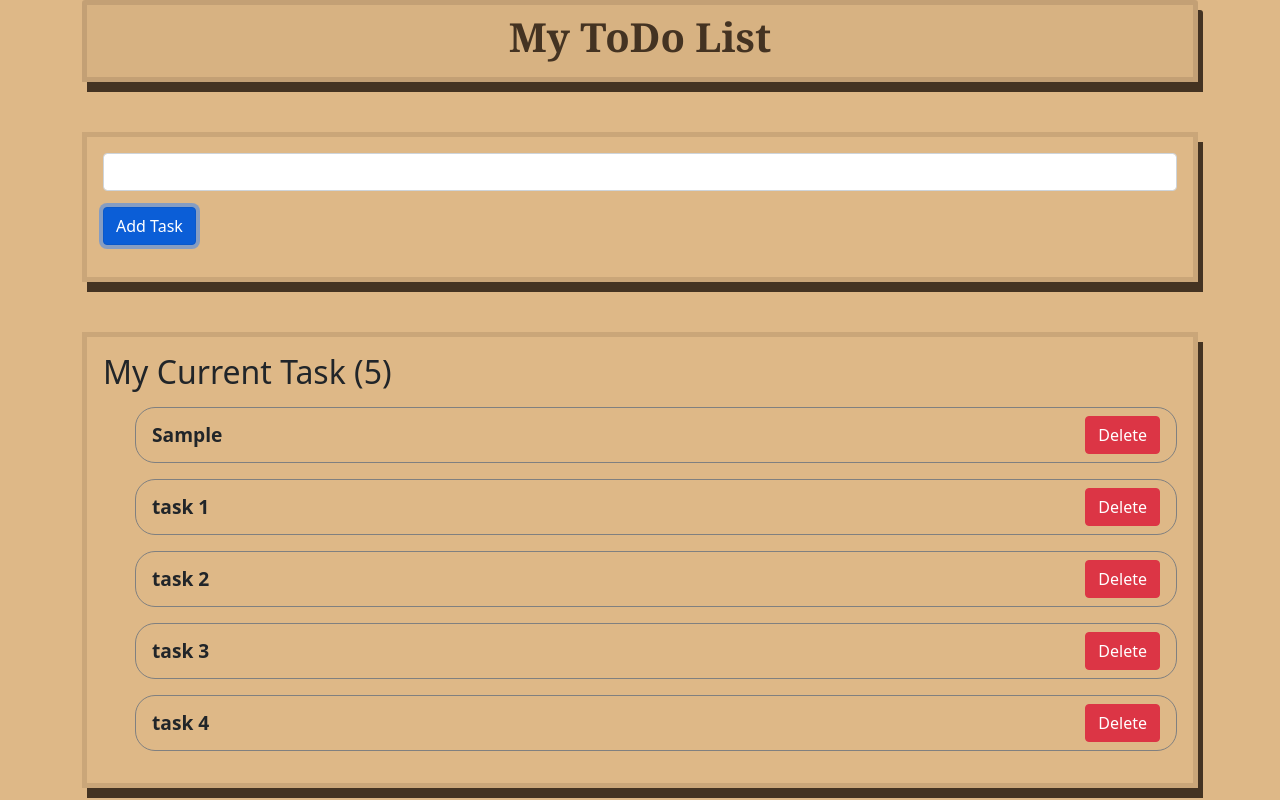
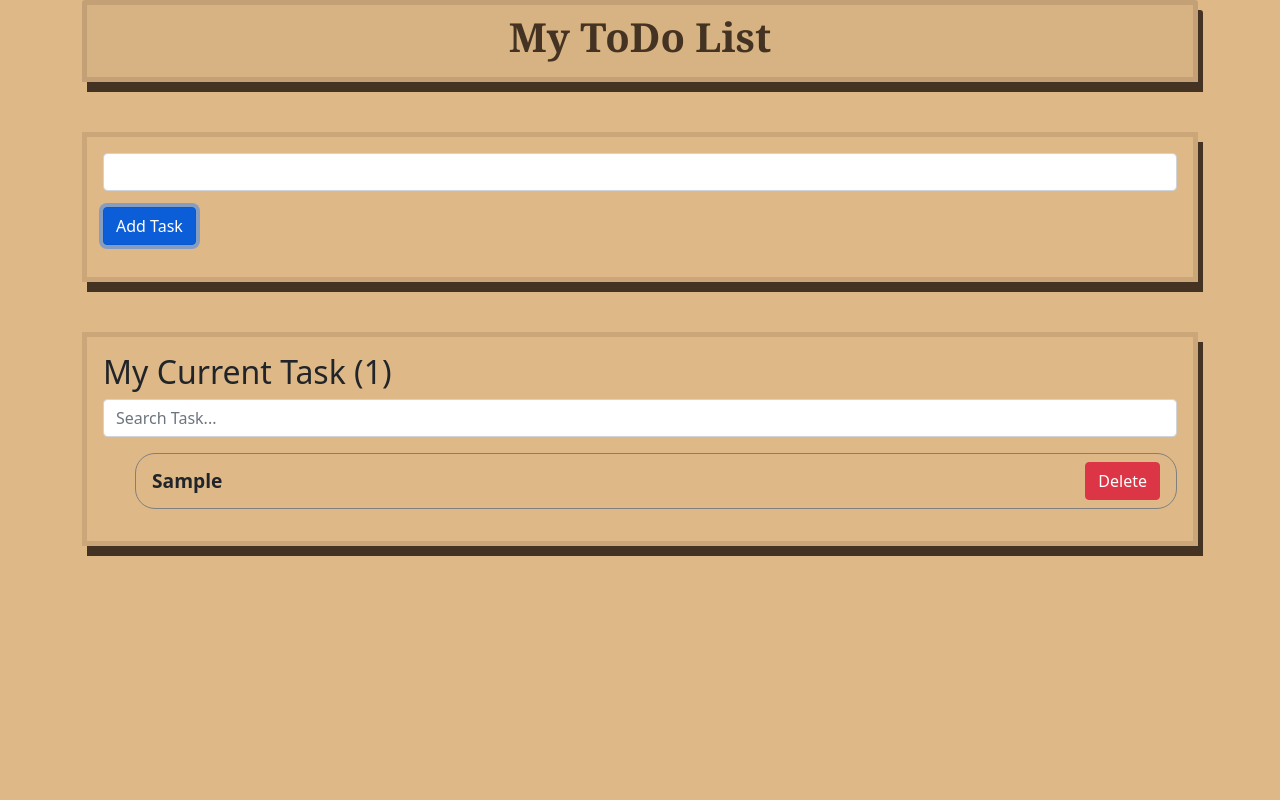
Before and after one commit to oguzgul06/Angular-ToDoApp, an Angular app: page / in a window 1280 px wide. Both pictures are taken after typing "Sample" into the empty fields and a click on the button "Add Task". Built offline with nearby package versions, Linux system fonts and the light colour scheme.

Commit message:
Create searching tasks

```diff
--- a/src/app/app.component.html
+++ b/src/app/app.component.html
@@ -7,8 +7,10 @@
       <app-task-form [taskList]="taskList"></app-task-form>
     </div>
     <div class="card-body">
-      <h2>My Current Task ({{ taskList.length }})</h2>
-      <app-task-list [tasks]="taskList"></app-task-list>
+      <app-task-list [tasks]="taskList">
+        <h2 *ngIf="taskList.length">My Current Task ({{ taskList.length }})</h2>
+        <h2 *ngIf="!taskList.length">No task Created ...</h2>
+      </app-task-list>
     </div>
   </div>
 </div>
--- a/src/app/app.component.ts
+++ b/src/app/app.component.ts
@@ -1,11 +1,17 @@
-import { Component } from '@angular/core';
+import { Component, OnInit } from '@angular/core';
 
 @Component({
   selector: 'app-root',
   templateUrl: './app.component.html',
   styleUrls: ['./app.component.css'],
 })
-export class AppComponent {
+export class AppComponent implements OnInit {
   title = 'My ToDo List';
-  taskList: string[] = ['task 1', 'task 2', 'task 3', 'task 4'];
+  taskList: string[] = [];
+
+  ngOnInit(): void {
+    if (localStorage.getItem('my_tasks')) {
+      this.taskList = JSON.parse(localStorage.getItem('my_tasks') || '{}');
+    }
+  }
 }
--- a/src/app/app.module.ts
+++ b/src/app/app.module.ts
@@ -5,9 +5,10 @@ import { BrowserModule } from '@angular/platform-browser';
 import { AppComponent } from './app.component';
 import { TaskFormComponent } from './task-form/task-form.component';
 import { TaskListComponent } from './task-list/task-list.component';
+import { FilterPipePipe } from './filter-pipe.pipe';
 
 @NgModule({
-  declarations: [AppComponent, TaskFormComponent, TaskListComponent],
+  declarations: [AppComponent, TaskFormComponent, TaskListComponent, FilterPipePipe],
   imports: [BrowserModule, FormsModule],
   providers: [],
   bootstrap: [AppComponent],
--- /dev/null
+++ b/src/app/filter-pipe.pipe.ts
@@ -0,0 +1,17 @@
+import { Pipe, PipeTransform } from '@angular/core';
+
+@Pipe({
+  name: 'filterPipe',
+})
+export class FilterPipePipe implements PipeTransform {
+  transform(tasks: [], searchText: string): any[] {
+    if (!tasks) return [];
+    if (!searchText) return tasks;
+
+    searchText = searchText.toLowerCase();
+
+    return tasks.filter((task: string) => {
+      return task.toLowerCase().includes(searchText);
+    });
+  }
+}
--- a/src/app/task-form/task-form.component.html
+++ b/src/app/task-form/task-form.component.html
@@ -1,3 +1,4 @@
+<form action="">
   <input
     class="form-control"
     type="text"
@@ -8,3 +9,4 @@
   <button class="btn btn-primary my-3" type="submit" (click)="addTodo()">
     Add Task
   </button>
+</form>
--- a/src/app/task-form/task-form.component.ts
+++ b/src/app/task-form/task-form.component.ts
@@ -6,7 +6,7 @@ import { Component, OnInit, Input } from '@angular/core';
   styleUrls: ['./task-form.component.css'],
 })
 export class TaskFormComponent implements OnInit {
-  @Input() taskList: string[] = [];
+  @Input() taskList: any;
   newTask: string = '';
   constructor() {}
 
@@ -14,6 +14,7 @@ export class TaskFormComponent implements OnInit {
 
   addTodo() {
     this.taskList.unshift(this.newTask);
+    localStorage.setItem('my_tasks', JSON.stringify(this.taskList));
     this.newTask = '';
   }
 }
--- a/src/app/task-list/task-list.component.html
+++ b/src/app/task-list/task-list.component.html
@@ -1,5 +1,18 @@
+<ng-content></ng-content>
+<input
+  type="text"
+  class="form-control"
+  name="taskSearch"
+  id="taskSearch"
+  [(ngModel)]="searchText"
+  *ngIf="tasks.length"
+  placeholder="Search Task..."
+/>
 <ul>
-  <li class="d-flex my-3 py-2 px-3" *ngFor="let task of tasks; let i = index">
+  <li
+    class="d-flex my-3 py-2 px-3"
+    *ngFor="let task of tasks | filterPipe: searchText; let i = index"
+  >
     {{ task }}
     <button class="btn btn-danger" (click)="removeTask(i)">Delete</button>
   </li>
--- a/src/app/task-list/task-list.component.ts
+++ b/src/app/task-list/task-list.component.ts
@@ -6,13 +6,14 @@ import { Component, Input, OnInit } from '@angular/core';
   styleUrls: ['./task-list.component.css'],
 })
 export class TaskListComponent implements OnInit {
-  @Input() tasks: string[] = [];
-
+  @Input() tasks: any;
+  searchText: string = '';
   constructor() {}
 
   ngOnInit(): void {}
 
   removeTask(index: number) {
     this.tasks.splice(index, 1);
+    localStorage.setItem('my_tasks', JSON.stringify(this.tasks));
   }
 }
```
Also changed, not shown: 1 other file (tests, documents, lock files or other folders). Lines whose indentation alone changed are shown as unchanged.
